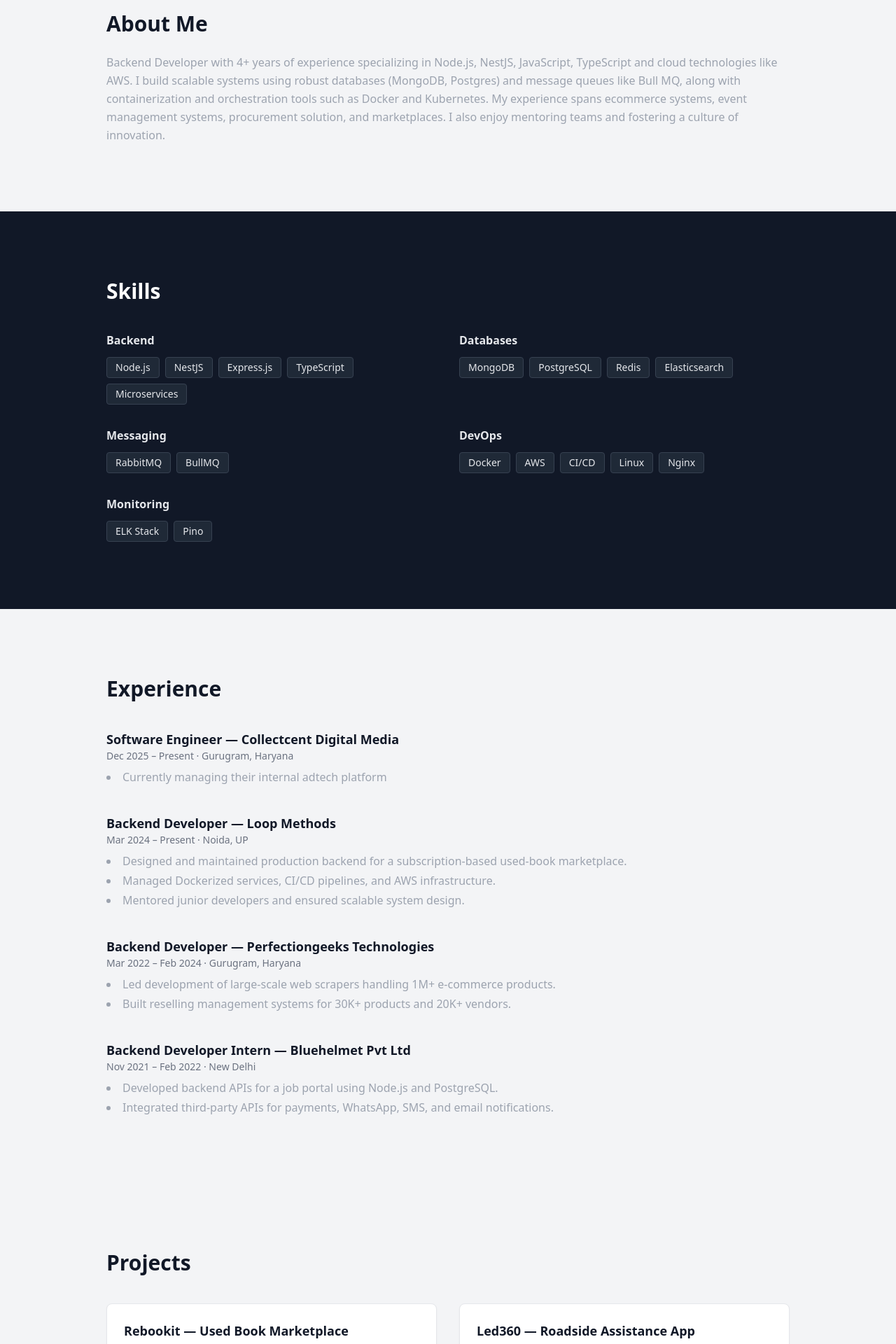
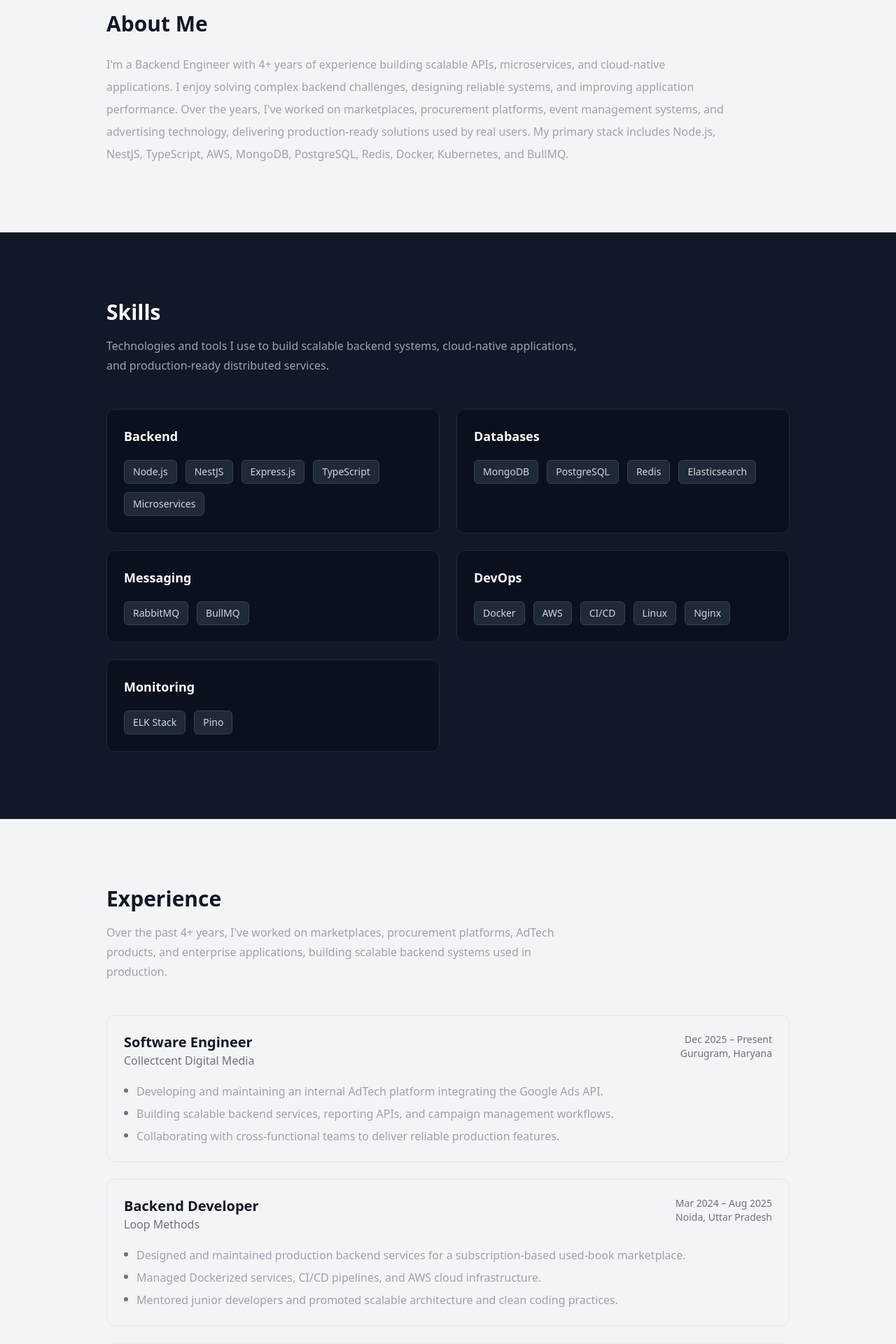
Before and after one commit to bhanusharma2252001/bhavnesh-portfolio, a React (Vite) app: page / in a window 1280 px wide. Shown: the part 880-2800 px from the top of the page at 70% size. Built offline with nearby package versions, Linux system fonts and the light colour scheme.

Commit message:
updates complete website

```diff
--- a/src/components/About.jsx
+++ b/src/components/About.jsx
@@ -2,10 +2,16 @@
   return (
     <section id="about" className="max-w-5xl mx-auto px-6 py-24">
       <h2 className="text-3xl font-bold mb-6">About Me</h2>
-      <p className="text-gray-400 leading-relaxed">
-       Backend Developer with 4+ years of experience specializing in Node.js, NestJS, JavaScript, TypeScript and cloud technologies like AWS. I build scalable systems using robust databases (MongoDB, Postgres) and message queues like Bull MQ, along with containerization and orchestration tools such as Docker and Kubernetes.
-
-My experience spans ecommerce systems, event management systems, procurement solution, and marketplaces. I also enjoy mentoring teams and fostering a culture of innovation.
+      <p className="max-w-4xl text-gray-400 leading-8">
+        {" "}
+        I'm a Backend Engineer with 4+ years of experience building scalable
+        APIs, microservices, and cloud-native applications. I enjoy solving
+        complex backend challenges, designing reliable systems, and improving
+        application performance. Over the years, I've worked on marketplaces,
+        procurement platforms, event management systems, and advertising
+        technology, delivering production-ready solutions used by real users. My
+        primary stack includes Node.js, NestJS, TypeScript, AWS, MongoDB,
+        PostgreSQL, Redis, Docker, Kubernetes, and BullMQ.
       </p>
     </section>
   );
--- a/src/components/Experience.jsx
+++ b/src/components/Experience.jsx
@@ -1,88 +1,94 @@
+const experiences = [
+  {
+    company: "Collectcent Digital Media",
+    role: "Software Engineer",
+    duration: "Dec 2025 – Present",
+    location: "Gurugram, Haryana",
+    responsibilities: [
+      "Developing and maintaining an internal AdTech platform integrating the Google Ads API.",
+      "Building scalable backend services, reporting APIs, and campaign management workflows.",
+      "Collaborating with cross-functional teams to deliver reliable production features.",
+    ],
+  },
+  {
+    company: "Loop Methods",
+    role: "Backend Developer",
+    duration: "Mar 2024 – Aug 2025",
+    location: "Noida, Uttar Pradesh",
+    responsibilities: [
+      "Designed and maintained production backend services for a subscription-based used-book marketplace.",
+      "Managed Dockerized services, CI/CD pipelines, and AWS cloud infrastructure.",
+      "Mentored junior developers and promoted scalable architecture and clean coding practices.",
+    ],
+  },
+  {
+    company: "PerfectionGeeks Technologies",
+    role: "Backend Developer",
+    duration: "Mar 2022 – Feb 2024",
+    location: "Gurugram, Haryana",
+    responsibilities: [
+      "Built large-scale web scrapers processing over 1M+ e-commerce products.",
+      "Developed reseller management systems supporting 30K+ products and 20K+ vendors.",
+      "Designed REST APIs and optimized backend performance for production applications.",
+    ],
+  },
+  {
+    company: "Bluehelmet Pvt Ltd",
+    role: "Backend Developer Intern",
+    duration: "Nov 2021 – Feb 2022",
+    location: "New Delhi",
+    responsibilities: [
+      "Developed backend APIs using Node.js and PostgreSQL for a job portal platform.",
+      "Integrated payment gateways, WhatsApp, SMS, and email notification services.",
+      "Collaborated with senior engineers to build and maintain production features.",
+    ],
+  },
+];
+
 export default function Experience() {
   return (
     <section id="experience" className="max-w-5xl mx-auto px-6 py-24">
-      <h2 className="text-3xl font-bold mb-10">Experience</h2>
+      <h2 className="text-3xl font-bold mb-4">Experience</h2>
 
-      <div className="space-y-10">
+      <p className="max-w-2xl text-gray-400 leading-7 mb-12">
+        Over the past 4+ years, I've worked on marketplaces, procurement
+        platforms, AdTech products, and enterprise applications, building
+        scalable backend systems used in production.
+      </p>
 
-        {/* Collectcent */}
-        <div>
-          <h3 className="font-semibold text-lg">
-            Software Engineer — Collectcent Digital Media
-          </h3>
-          <p className="text-sm text-gray-500 mb-2">
-            Dec 2025 – Present · Gurugram, Haryana
-          </p>
-          <ul className="list-disc list-inside text-gray-400 space-y-1">
-            <li>
-             Currently managing their internal adtech platform
-            </li>
-          </ul>
-        </div>
+      <div className="space-y-6">
+        {experiences.map((exp) => (
+          <div
+            key={exp.company}
+            className="rounded-xl border border-gray-200 dark:border-gray-800 p-6 transition-colors duration-200 hover:border-gray-300 dark:hover:border-gray-700"
+          >
+            <div className="flex flex-col md:flex-row md:items-start md:justify-between gap-3 mb-5">
+              <div>
+                <h3 className="text-xl font-semibold">
+                  {exp.role}
+                </h3>
 
+                <p className="text-gray-500 font-medium">
+                  {exp.company}
+                </p>
+              </div>
 
-        {/* Loop Methods */}
-        <div>
-          <h3 className="font-semibold text-lg">
-            Backend Developer — Loop Methods
-          </h3>
-          <p className="text-sm text-gray-500 mb-2">
-            Mar 2024 – Present · Noida, UP
-          </p>
-          <ul className="list-disc list-inside text-gray-400 space-y-1">
-            <li>
-              Designed and maintained production backend for a
-              subscription-based used-book marketplace.
-            </li>
-            <li>
-              Managed Dockerized services, CI/CD pipelines, and AWS
-              infrastructure.
-            </li>
-            <li>
-              Mentored junior developers and ensured scalable system design.
-            </li>
-          </ul>
-        </div>
+              <div className="text-sm text-gray-500 md:text-right">
+                <p>{exp.duration}</p>
+                <p>{exp.location}</p>
+              </div>
+            </div>
 
-        {/* Perfectiongeeks */}
-        <div>
-          <h3 className="font-semibold text-lg">
-            Backend Developer — Perfectiongeeks Technologies
-          </h3>
-          <p className="text-sm text-gray-500 mb-2">
-            Mar 2022 – Feb 2024 · Gurugram, Haryana
-          </p>
-          <ul className="list-disc list-inside text-gray-400 space-y-1">
-            <li>
-              Led development of large-scale web scrapers handling 1M+
-              e-commerce products.
-            </li>
-            <li>
-              Built reselling management systems for 30K+ products and 20K+
-              vendors.
-            </li>
-          </ul>
-        </div>
-
-        {/* Internship */}
-        <div>
-          <h3 className="font-semibold text-lg">
-            Backend Developer Intern — Bluehelmet Pvt Ltd
-          </h3>
-          <p className="text-sm text-gray-500 mb-2">
-            Nov 2021 – Feb 2022 · New Delhi
-          </p>
-          <ul className="list-disc list-inside text-gray-400 space-y-1">
-            <li>
-              Developed backend APIs for a job portal using Node.js and
-              PostgreSQL.
-            </li>
-            <li>
-              Integrated third-party APIs for payments, WhatsApp, SMS, and
-              email notifications.
-            </li>
-          </ul>
-        </div>
+            <ul className="space-y-2 text-gray-400">
+              {exp.responsibilities.map((item) => (
+                <li key={item} className="flex items-start gap-3">
+                  <span className="mt-2 h-1.5 w-1.5 rounded-full bg-gray-500 flex-shrink-0" />
+                  <span>{item}</span>
+                </li>
+              ))}
+            </ul>
+          </div>
+        ))}
       </div>
     </section>
   );
--- a/src/components/Hero.jsx
+++ b/src/components/Hero.jsx
@@ -2,15 +2,14 @@
   return (
     <section className="min-h-screen flex items-center justify-center px-6">
       <div className="max-w-3xl text-center">
-        <h1 className="text-4xl md:text-5xl font-bold mb-4">
-          Bhavnesh Sharma
-        </h1>
-        <h2 className="text-xl md:text-2xl text-gray-400 mb-6">
+        <h1 className="text-4xl md:text-5xl font-bold mb-5 tracking-tight">Bhavnesh Sharma</h1>
+        <h2 className="text-xl md:text-2xl text-gray-400 mb-7">
           Backend Developer · Node.js · NestJS
         </h2>
-        <p className="text-gray-400 mb-8">
-          Building scalable backend systems, APIs, and distributed services
-          used in production environments.
+        <p className="max-w-2xl mx-auto text-gray-400 leading-7 mb-10">
+          {" "}
+          Building scalable APIs, microservices and cloud-native backend systems
+          with Node.js, NestJS and AWS.
         </p>
         <a
           href="#projects"
@@ -25,7 +24,7 @@
           rel="noopener noreferrer"
           className="border border-gray-700 px-6 py-3 rounded font-medium hover:border-gray-500"
         >
-    GitHub
+          GitHub →
         </a>
       </div>
     </section>
--- a/src/components/Resume.jsx
+++ b/src/components/Resume.jsx
@@ -1,22 +1,23 @@
 export default function Resume() {
   return (
     <section id="resume" className="bg-gray-900 py-24">
-      <div className="max-w-5xl mx-auto px-6 text-center">
-        <h2 className="text-3xl font-bold text-white mb-6">
-          Resume
-        </h2>
+      <div className="max-w-3xl mx-auto px-6 text-center">
+        <h2 className="text-3xl font-bold text-white mb-4">Resume</h2>
 
-        <p className="text-gray-400 mb-8">
-          Download resume for detailed experience and project work.
+        <p className="text-gray-400 leading-7 mb-10">
+          Download my resume for a quick overview of my experience, projects,
+          and technical expertise.
         </p>
 
         <a
           href="/Resume_NodeJS_Bhavnesh.pdf"
           download
-          className="inline-block bg-white text-gray-900 px-6 py-3 rounded font-medium hover:bg-gray-200"
+          className="inline-flex items-center justify-center rounded-lg bg-white px-6 py-3 font-medium text-gray-900 transition-colors duration-200 hover:bg-gray-200"
         >
           Download Resume
         </a>
+
+        <p className="mt-4 text-sm text-gray-500">PDF • Updated July 2026</p>
       </div>
     </section>
   );
--- a/src/components/Skills.jsx
+++ b/src/components/Skills.jsx
@@ -3,28 +3,37 @@
   Databases: ["MongoDB", "PostgreSQL", "Redis", "Elasticsearch"],
   Messaging: ["RabbitMQ", "BullMQ"],
   DevOps: ["Docker", "AWS", "CI/CD", "Linux", "Nginx"],
-   Monitoring: ["ELK Stack", "Pino"],
+  Monitoring: ["ELK Stack", "Pino"],
 };
 
 export default function Skills() {
   return (
     <section id="skills" className="bg-gray-900 py-24">
       <div className="max-w-5xl mx-auto px-6">
-        <h2 className="text-3xl font-bold mb-10 text-white">Skills</h2>
+        <h2 className="text-3xl font-bold text-white mb-4">Skills</h2>
 
-        <div className="grid md:grid-cols-2 gap-8">
+        <p className="max-w-2xl text-gray-400 leading-7 mb-12">
+          Technologies and tools I use to build scalable backend systems,
+          cloud-native applications, and production-ready distributed services.
+        </p>
+
+        <div className="grid gap-6 md:grid-cols-2">
           {Object.entries(skills).map(([group, items]) => (
-            <div key={group}>
-              <h3 className="font-semibold mb-3 text-gray-200">
+            <div
+              key={group}
+              className="rounded-xl border border-gray-800 bg-gray-950/40 p-6 transition-colors duration-200 hover:border-gray-700"
+            >
+              <h3 className="text-lg font-semibold text-white mb-5">
                 {group}
               </h3>
-              <div className="flex flex-wrap gap-2">
-                {items.map((s) => (
+
+              <div className="flex flex-wrap gap-3">
+                {items.map((skill) => (
                   <span
-                    key={s}
-                    className="bg-gray-800 text-gray-200 border border-gray-700 px-3 py-1 rounded text-sm"
+                    key={skill}
+                    className="rounded-md border border-gray-700 bg-gray-800 px-3 py-1.5 text-sm text-gray-300 transition-colors duration-200 hover:border-gray-500 hover:text-white"
                   >
-                    {s}
+                    {skill}
                   </span>
                 ))}
               </div>
```
Also changed, not shown: src/components/Contact.jsx (+49 -33 lines), src/components/Projects.jsx (+84 -37 lines), 2 other files (tests, documents, lock files or other folders). Lines whose indentation alone changed are shown as unchanged.
